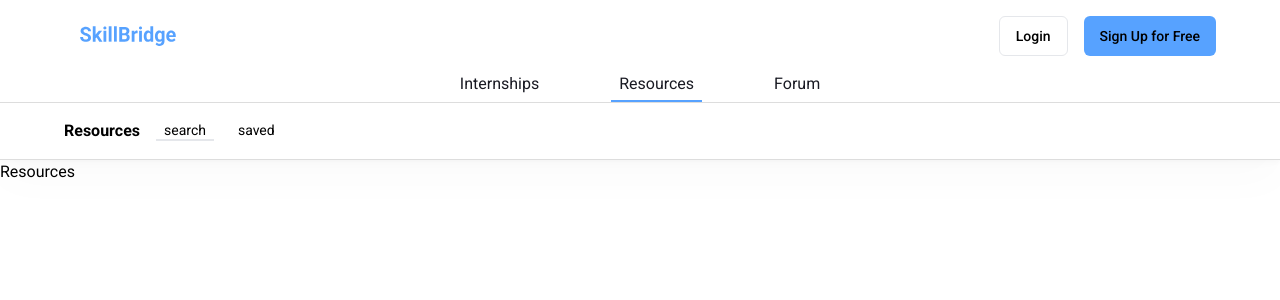
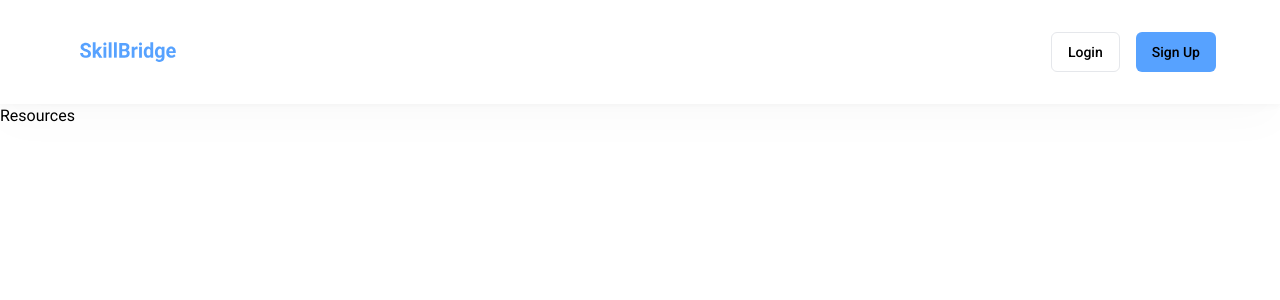
Before and after one commit to eme-lie/SkillBridge, a React (Vite) app in the folder frontend/: page /resources in a window 1280 px wide. Shown: the top 300 px of the page. Built offline with nearby package versions, Linux system fonts and the light colour scheme.

Commit message:
modify navbar and add sidenavbar

```diff
--- a/frontend/src/pages/Navbar.jsx
+++ b/frontend/src/pages/Navbar.jsx
@@ -1,9 +1,18 @@
-import { useLocation } from "react-router-dom";
-import { Popover, PopoverContent, PopoverTrigger } from "@/ui/popover.jsx";
+//import { useLocation } from "react-router-dom";
+//import { Popover, PopoverContent, PopoverTrigger } from "@/ui/popover.jsx";
 import { Button } from "@/ui/button.jsx";
 import { Menu } from "lucide-react";
-import { Avatar, AvatarFallback, AvatarImage } from "@/ui/avatar.jsx";
+//import { Avatar, AvatarFallback, AvatarImage } from "@/ui/avatar.jsx";
 import { Link } from "react-router-dom";
+import {
+  MessagesSquare,
+  MessageSquareShare,
+  Bookmark,
+  LogOut,
+  User,
+
+  /*BookmarkCheck,*/
+} from "lucide-react";
 import {
   Sheet,
   SheetContent,
@@ -23,13 +32,11 @@ const Navbar = () => {
   const handleLogout = async () => {
     await logout();
   };
-  const location = useLocation();
-  const pathSegment = location.pathname.split("/")[1]; // Gets the first segment of the path
-  const pathSegment2 = location.pathname.split("/")[2]; // Gets the second segment of the path
+  //const location = useLocation();
+  //const pathSegment = location.pathname.split("/")[1]; // Gets the first segment of the path
+  //const pathSegment2 = location.pathname.split("/")[2]; // Gets the second segment of the path
   return (
-    <div className="navbar flex flex-col gap-x-2 shadow-custom1 ">
-      <div className="nav-top flex flex-col pt-2 pr-6 pl-6 pb-2 md:pt-4 md:pr-16 md:pl-16 lg:pb-0 justify-center lg:gap-y-4">
-        <div className="nav-top-top flex flex-row justify-between ">
+    <div className="navbar nav-top flex flex-row pt-4 pr-6 pl-6 pb-4 md:pt-8 md:pr-16 md:pl-16 md:pb-8 lg:gap-y-4 shadow-custom1 justify-between">
       <div className="nav-top-left-side flex items-center gap-x-4">
         <Sheet className="bg-background_light flex flex-col h-full">
           <SheetTrigger>
@@ -42,27 +49,78 @@ const Navbar = () => {
             <SheetHeader className="flex flex-col h-full">
               <SheetTitle className="text-b3"></SheetTitle>
               <SheetDescription className="flex flex-col gap-y-8 h-full">
-                    <ul className="flex flex-col gap-y-4">
-                      <li className="text-t2 text-text_light">
-                        <Link to="/internships">Internships</Link>
-                      </li>
-                      <li className="text-t2 text-text_light">
-                        <Link to="/resources">Resources</Link>
-                      </li>
-                      <li className="text-t2 text-text_light">
-                        <Link to="/forum">Forum</Link>
-                      </li>
-                    </ul>
+                <div className="side-nav-top flex flex-col gap-y-6 py-12 pr-8 border-r">
+                  <Link
+                    to="/discussions"
+                    className="side-nav-item flex flex-row gap-x-2 items-center hover:text-primary_light"
+                  >
+                    <MessagesSquare
+                      className="icon transition-colors duration-200"
+                      size={16}
+                    />
+                    <span className="text-b4 transition-colors duration-200 group-hover:text-primary_light ">
+                      All Discussions
+                    </span>
+                  </Link>
+                  <Link
+                    to="/discussions"
+                    className="side-nav-item flex flex-row gap-x-2 items-center hover:text-primary_light"
+                  >
+                    <MessageSquareShare
+                      className="icon transition-colors duration-200"
+                      size={16}
+                    />
+                    <span className="text-b4 transition-colors duration-200 group-hover:text-primary_light ">
+                      My Posts
+                    </span>
+                  </Link>
+                  <Link
+                    to="/discussions"
+                    className="side-nav-item flex flex-row gap-x-2 items-center hover:text-primary_light"
+                  >
+                    <Bookmark
+                      className="icon transition-colors duration-200"
+                      size={16}
+                    />
+                    <span className="text-b4 transition-colors duration-200 group-hover:text-primary_light">
+                      Saves
+                    </span>
+                  </Link>
+                </div>
+                <div className="side-nav-bottom flex flex-col gap-y-6 py-12 pr-8 border-r">
                   {!user && (
-                      <div className="flex flex-col gap-y-2 lg:hidden">
-                        <Button className="w-full bg-primary_light">
-                          Sign Up for Free
-                        </Button>
-                        <Button className="w-full border border-rounded border-lg">
-                          Login
-                        </Button>
+                    <Link
+                      to="/discussions"
+                      className="side-nav-item flex flex-row gap-x-2 items-center hover:text-primary_light"
+                    >
+                      <User
+                        className="icon transition-colors duration-200"
+                        size={16}
+                      />
+                      <span className="text-b4 transition-colors duration-200 group-hover:text-primary_light ">
+                        Profile
+                      </span>
+                    </Link>
+                  )}
+                  {!user && (
+                    <Link
+                      to="/discussions"
+                      className="side-nav-item flex flex-row gap-x-2 items-center hover:text-primary_light"
+                    >
+                      <LogOut
+                        className="icon transition-colors duration-200"
+                        size={16}
+                      />
+
+                      <span
+                        className="text-b4 transition-colors duration-200 group-hover:text-primary_light"
+                        onClick={handleLogout}
+                      >
+                        Logout
+                      </span>
+                    </Link>
+                  )}
                 </div>
-                    )}
               </SheetDescription>
             </SheetHeader>
           </SheetContent>
@@ -83,17 +141,14 @@ const Navbar = () => {
 
       <div className="nav-top-right-side flex flex-row items-center gap-x-8 ">
         {!user && (
-              <div className="hidden gap-x-4 lg:flex">
+          <div className=" flex gap-x-4 ">
             <Button className="w-full border border-rounded border-lg">
               Login
             </Button>
-                <Button className="w-full bg-primary_light">
-                  Sign Up for Free
-                </Button>
+            <Button className="w-full bg-primary_light">Sign Up</Button>
           </div>
         )}
-            {user && (
-              <Popover>
+        {/*<Popover>
           <PopoverTrigger>
             <Avatar>
               <AvatarImage src="https://github.com/shadcn.png" />
@@ -102,111 +157,34 @@ const Navbar = () => {
           </PopoverTrigger>
           <PopoverContent>
             <ul className="popup-list flex flex-col">
+              {user && (
                 <li className="t-b5 text-text_light pr-2 pb-2 pl-2  border-b-1">
                   Profile
                 </li>
+              )}
+              {!user && (
                 <li className="t-b5 text-text_light pr-2 pb-2 pl-2  border-b-1">
-                      My Jobs
+                  Login
                 </li>
+              )}
+              {!user && (
+                <li className="t-b5 text-text_light pr-2 pb-2 pl-2  border-b-1">
+                  Sign Up
+                </li>
+              )}
+
+              {user && (
                 <li
                   className="t-b5 text-text_light pr-2 pb-2 pl-2"
                   onClick={handleLogout}
                 >
                   Logout
                 </li>
+              )}
             </ul>
           </PopoverContent>
-              </Popover>
-            )}
+        </Popover> */}
       </div>
-        </div>
-        <div className="nav-top-bottom flex justify-center ">
-          <ul className="gap-x-16 hidden lg:flex">
-            <li
-              className={`cursor-pointer text-text_light lg:pr-2 lg:pb-1 lg:pl-2 ${
-                pathSegment === "internships"
-                  ? "border-primary_light border-b-2 t-b3"
-                  : "t-b5"
-              }`}
-            >
-              <Link to="/internships">Internships</Link>
-            </li>
-            <li
-              className={`cursor-pointer text-text_light lg:pr-2 lg:pb-1 lg:pl-2 ${
-                pathSegment === "resources"
-                  ? "border-primary_light border-b-2 t-b3"
-                  : "t-b5"
-              }`}
-            >
-              <Link to="/resources">Resources</Link>
-            </li>
-            <li
-              className={`cursor-pointer text-text_light lg:pr-2 lg:pb-1 lg:pl-2 ${
-                pathSegment === "forum"
-                  ? "border-primary_light border-b-2 t-b3"
-                  : "t-b5"
-              }`}
-            >
-              <Link to="/forum">Forum</Link>
-            </li>
-          </ul>
-        </div>
-      </div>
-      {pathSegment === "internships" ? (
-        <div className="nav-bottom gap-x-4 flex border-border_light border-t border-b py-4 items-center px-16">
-          <h1 className="text-t1">Internships</h1>
-          <div>
-            <ul className="flex gap-x-4">
-              <li
-                className={`text-b4 px-2  ${
-                  pathSegment2 === "saved_internships"
-                    ? ""
-                    : "border-b-2 border-text-light"
-                }`}
-              >
-                <Link to="/internships">search</Link>
-              </li>
-
-              <li
-                className={`text-b4 px-2 ${
-                  pathSegment2 === "saved_internships"
-                    ? "border-b-2  border-text-light"
-                    : ""
-                }`}
-              >
-                <Link to="/internships/saved_internships">saved</Link>
-              </li>
-            </ul>
-          </div>
-        </div>
-      ) : pathSegment === "resources" ? (
-        <div className="nav-bottom gap-x-4 flex border-border_light border-t border-b py-4 items-center px-16 ">
-          <h1 className="text-t1">Resources</h1>
-          <div>
-            <ul className="flex gap-x-4">
-              <li
-                className={`text-b4 px-2  ${
-                  pathSegment2 === "saved_resources"
-                    ? ""
-                    : "border-b-2 border-text-light"
-                }`}
-              >
-                <Link to="/resources">search</Link>
-              </li>
-
-              <li
-                className={`text-b4 px-2 ${
-                  pathSegment2 === "saved_resources"
-                    ? "border-b-2  border-text-light"
-                    : ""
-                }`}
-              >
-                <Link to="/resources/saved_resources">saved</Link>
-              </li>
-            </ul>
-          </div>
-        </div>
-      ) : null}
     </div>
   );
 };
```
Also changed, not shown: frontend/src/pages/Discussions.jsx (+18 -48 lines), frontend/src/pages/Sidenavbar.jsx (added, +91 -0 lines). Lines whose indentation alone changed are shown as unchanged.
